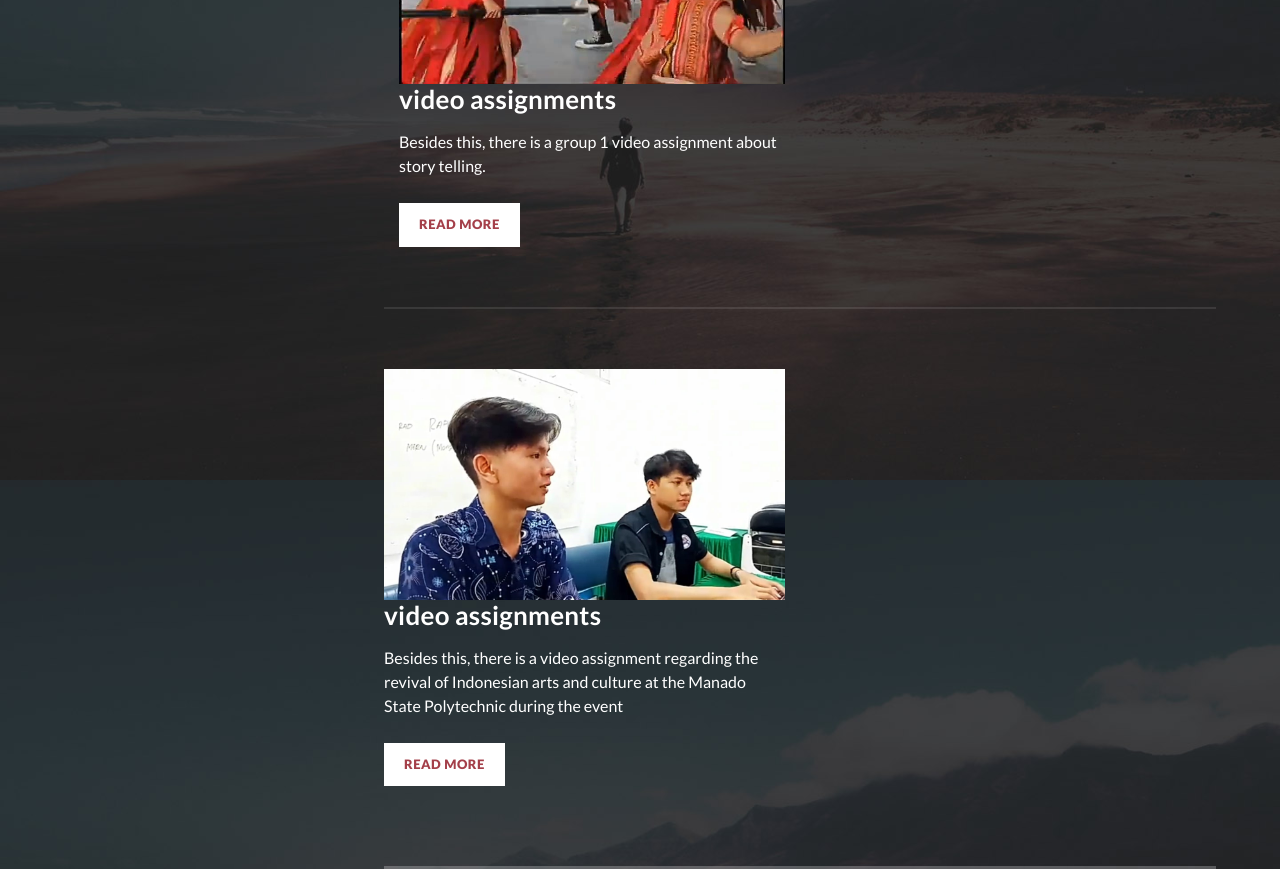
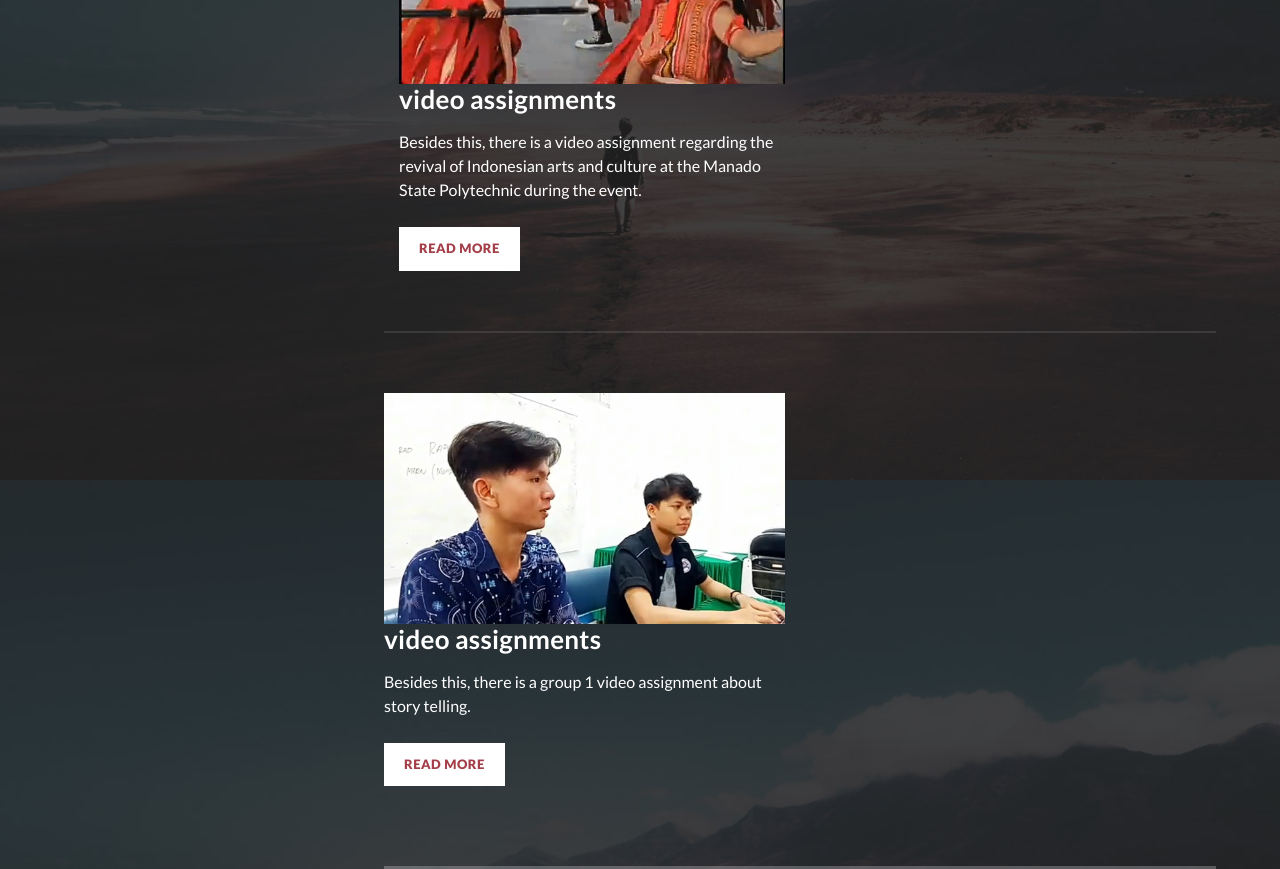
Before and after one commit to Charlieimanuel/Charlie-Mamarimbing-BLOG, a plain HTML site: page index.html in a window 1280 px wide. Shown: the part 1120-1989 px from the top of the page. Drawn offline with Linux system fonts and the light colour scheme.

Commit message:
Update index.html

```diff
--- a/index.html
+++ b/index.html
@@ -129,8 +129,9 @@ https://templatemo.com/tm-531-reflux
                   <img src="assets/images/kb.jpeg" alt="" />
                   <h4>video assignments</h4>
                   <p>
-                    Besides this, there is a group 1 video assignment about
-                    story telling.
+                     Besides this, there is a video assignment regarding the
+                  revival of Indonesian arts and culture at the Manado State
+                  Polytechnic during the event.
                   </p>
                   <div class="white-button">
                     <a href="https://www.youtube.com/watch?v=442U8Slsn9E"
@@ -161,9 +162,8 @@ https://templatemo.com/tm-531-reflux
                 <img src="assets/images/charlie5.jpeg" alt="" />
                 <h4>video assignments</h4>
                 <p>
-                  Besides this, there is a video assignment regarding the
-                  revival of Indonesian arts and culture at the Manado State
-                  Polytechnic during the event
+                  Besides this, there is a group 1 video assignment about
+                    story telling.
                 </p>
                 <div class="white-button">
                   <a href="https://www.youtube.com/watch?v=RwAOJjgha0U&t=44s"
```
